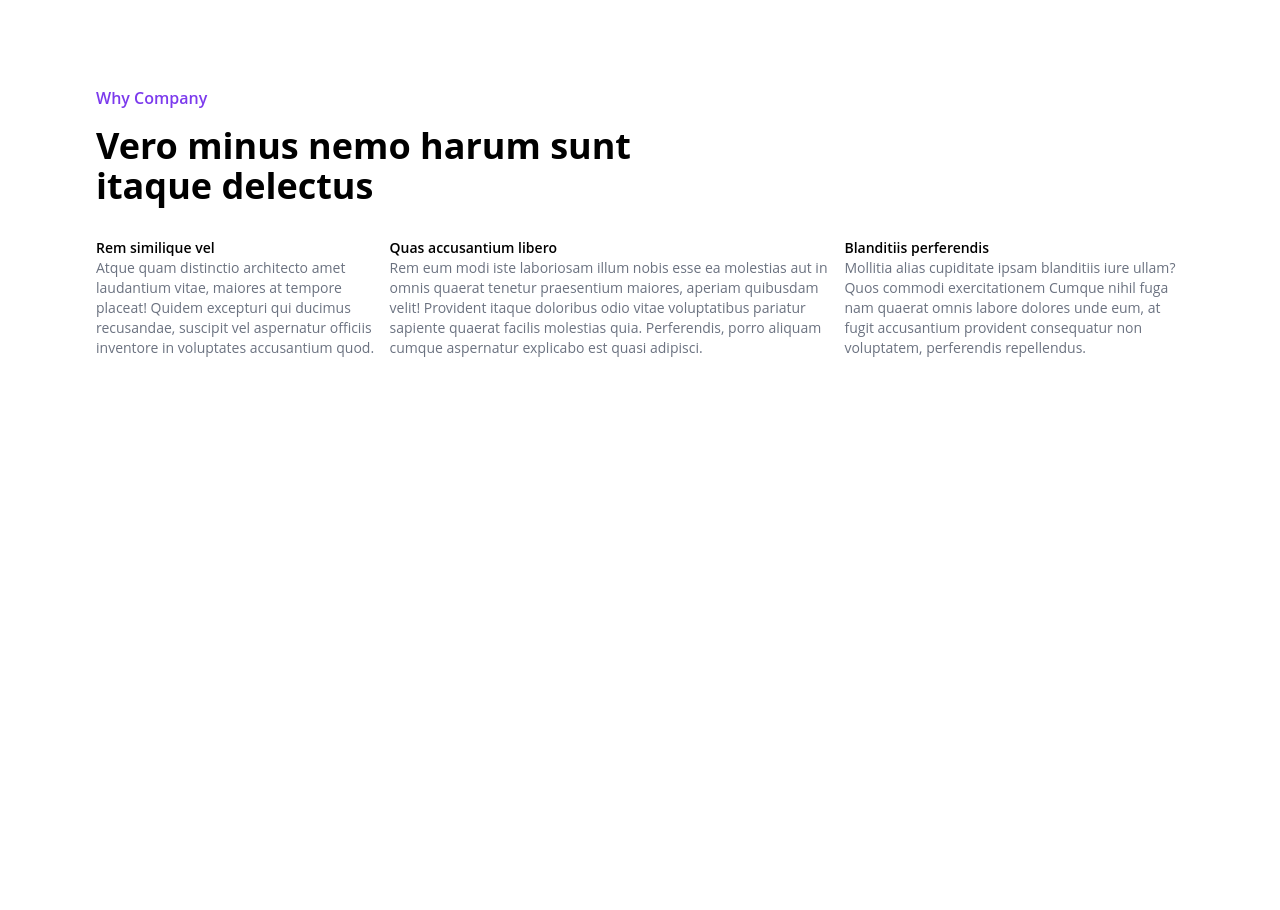
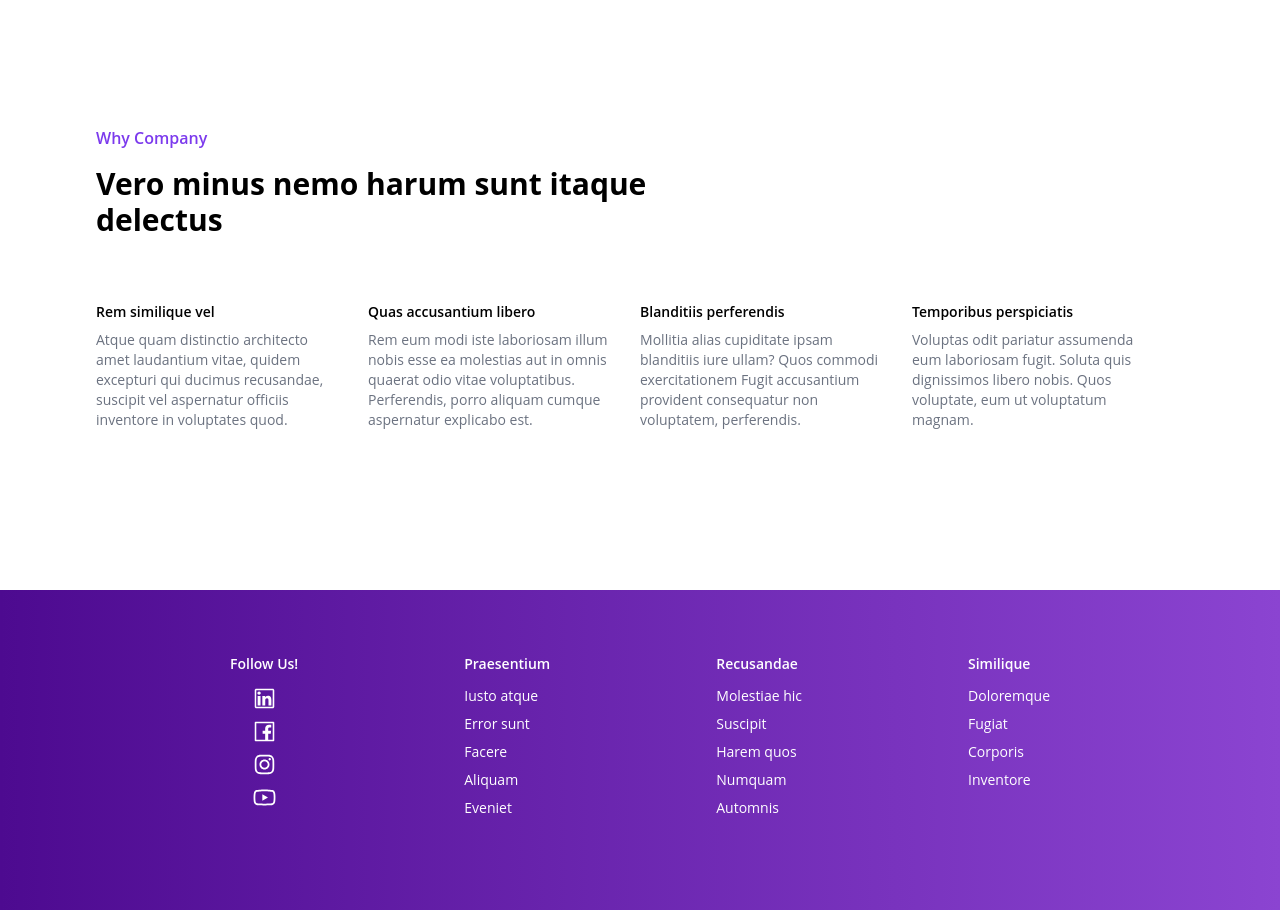
Before and after one commit to felec/landing-template, a React (Create React App) app: page / in a window 1280 px wide. Shown: the part 2880-3790 px from the top of the page. Before the commit the page ends 3278 px from the top, so only its background shows below. Built offline with nearby package versions, Linux system fonts and the light colour scheme.

Commit message:
add footer, info sections

```diff
--- a/src/App.tsx
+++ b/src/App.tsx
@@ -1,5 +1,6 @@
 import { Banner } from './components/Banner';
 import { Header } from './components/Header';
+import { Footer } from './components/Footer';
 import { HeaderCardList } from './components/HeaderCardList';
 import { MapSection } from './components/MapSection';
 import { SignUpForm } from './components/SignUpForm';
@@ -41,6 +42,8 @@ function App() {
       <TabsSection />
 
       <InfoSection />
+
+      <Footer />
     </div>
   );
 }
--- /dev/null
+++ b/src/components/Footer.tsx
@@ -0,0 +1,101 @@
+/* eslint-disable jsx-a11y/anchor-is-valid */
+import {
+  AiOutlineInstagram,
+  AiOutlineFacebook,
+  AiOutlineLinkedin,
+  AiOutlineYoutube,
+} from 'react-icons/ai';
+
+export const Footer = () => {
+  return (
+    <div
+      style={{
+        background:
+          'linear-gradient(90deg, rgba(77,10,144,1) 0%, rgba(121,51,190,1) 70%, rgba(139,68,209,1) 100%)',
+      }}
+      className='flex justify-evenly h-80 w-full p-16 mt-20'
+    >
+      <div className='h-full flex flex-col items-center justify-evenly text-sm text-white'>
+        <h3 className='font-semibold mb-2'>Follow Us!</h3>
+
+        <div className='h-full flex flex-col'>
+          <a href='#' className='hover:opacity-75 my-1'>
+            <AiOutlineLinkedin size={25} />
+          </a>
+
+          <a href='#' className='hover:opacity-75 my-1'>
+            <AiOutlineFacebook size={25} />
+          </a>
+
+          <a href='#' className='hover:opacity-75 my-1'>
+            <AiOutlineInstagram size={25} />
+          </a>
+
+          <a href='#' className='hover:opacity-75 my-1'>
+            <AiOutlineYoutube size={25} />
+          </a>
+        </div>
+      </div>
+
+      <div className='h-full flex flex-col justify-evenly text-sm text-white'>
+        <h3 className='font-semibold mb-2'>Praesentium</h3>
+        <div className='h-full flex flex-col'>
+          <a href='#' className='hover:opacity-75 my-1'>
+            Iusto atque
+          </a>
+          <a href='#' className='hover:opacity-75 my-1'>
+            Error sunt
+          </a>
+          <a href='#' className='hover:opacity-75 my-1'>
+            Facere
+          </a>
+          <a href='#' className='hover:opacity-75 my-1'>
+            Aliquam
+          </a>
+          <a href='#' className='hover:opacity-75 my-1'>
+            Eveniet
+          </a>
+        </div>
+      </div>
+
+      <div className='h-full flex flex-col justify-evenly text-sm text-white'>
+        <h3 className='font-semibold mb-2'>Recusandae</h3>
+        <div className='h-full flex flex-col'>
+          <a href='#' className='hover:opacity-75 my-1'>
+            Molestiae hic
+          </a>
+          <a href='#' className='hover:opacity-75 my-1'>
+            Suscipit
+          </a>
+          <a href='#' className='hover:opacity-75 my-1'>
+            Harem quos
+          </a>
+          <a href='#' className='hover:opacity-75 my-1'>
+            Numquam
+          </a>
+          <a href='#' className='hover:opacity-75 my-1'>
+            Automnis
+          </a>
+        </div>
+      </div>
+
+      <div className='h-full flex flex-col text-sm text-white'>
+        <h3 className='font-semibold mb-2'>Similique</h3>
+        <div className='h-full flex flex-col'>
+          <a href='#' className='hover:opacity-75 my-1'>
+            Doloremque
+          </a>
+          <a href='#' className='hover:opacity-75 my-1'>
+            Fugiat
+          </a>
+          <a href='#' className='hover:opacity-75 my-1'>
+            Corporis
+          </a>
+          <a href='#' className='hover:opacity-75 my-1'>
+            Inventore
+          </a>
+        </div>
+      </div>
+    </div>
+  );
+};
--- a/src/components/InfoSection.tsx
+++ b/src/components/InfoSection.tsx
@@ -11,8 +11,8 @@ export const InfoSection = () => {
       icon: '',
       info: `
       Atque quam distinctio architecto amet laudantium vitae,
-      maiores at tempore placeat! Quidem excepturi qui ducimus recusandae,
-      suscipit vel aspernatur officiis inventore in voluptates accusantium quod.
+      quidem excepturi qui ducimus recusandae, suscipit vel aspernatur
+      officiis inventore in voluptates quod.
       `,
     },
     {
@@ -20,9 +20,8 @@ export const InfoSection = () => {
       icon: '',
       info: `
       Rem eum modi iste laboriosam illum nobis esse ea molestias aut in omnis quaerat
-      tenetur praesentium maiores, aperiam quibusdam velit! Provident itaque doloribus
-      odio vitae voluptatibus pariatur sapiente quaerat facilis molestias quia.
-      Perferendis, porro aliquam cumque aspernatur explicabo est quasi adipisci.
+      odio vitae voluptatibus. Perferendis, porro aliquam cumque aspernatur
+      explicabo est.
       `,
     },
     {
@@ -30,26 +29,33 @@ export const InfoSection = () => {
       icon: '',
       info: `
       Mollitia alias cupiditate ipsam blanditiis iure ullam? Quos commodi exercitationem
-      Cumque nihil fuga nam quaerat omnis labore dolores unde eum, at fugit accusantium
-      provident consequatur non voluptatem, perferendis repellendus.
+      Fugit accusantium provident consequatur non voluptatem, perferendis.
+      `,
+    },
+    {
+      title: 'Temporibus perspiciatis',
+      icon: '',
+      info: `
+      Voluptas odit pariatur assumenda eum laboriosam fugit. Soluta quis dignissimos libero nobis.
+      Quos voluptate, eum ut voluptatum magnam.
       `,
     },
   ];
 
   return (
-    <section className='flex flex-col my-2 px-24 py-8'>
+    <section className='flex flex-col px-24 my-20'>
       <h2 className='text-base font-semibold text-purple-600'>Why Company</h2>
-      <h3 className='text-4xl font-bold w-3/5 mt-4 mb-8'>
+      <h3 className='text-3xl font-bold w-3/5 mt-4 mb-16'>
         Vero minus nemo harum sunt itaque delectus
       </h3>
 
       <div className='flex'>
         {infoItems.map((i) => {
           return (
-            <div key={i.title} className='flex flex-col text-sm'>
+            <div key={i.title} className='flex flex-col text-sm w-80 mr-8'>
               <div className='flex'>
                 {i.icon}
-                <h4 className='font-semibold'>{i.title}</h4>
+                <h4 className='font-semibold mb-2'>{i.title}</h4>
               </div>
               <p className='text-gray-500'>{i.info}</p>
             </div>
```
